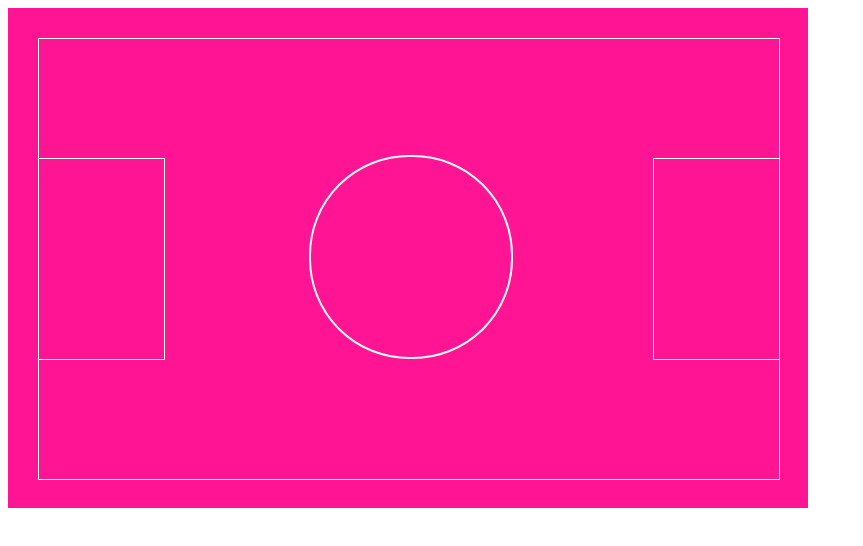
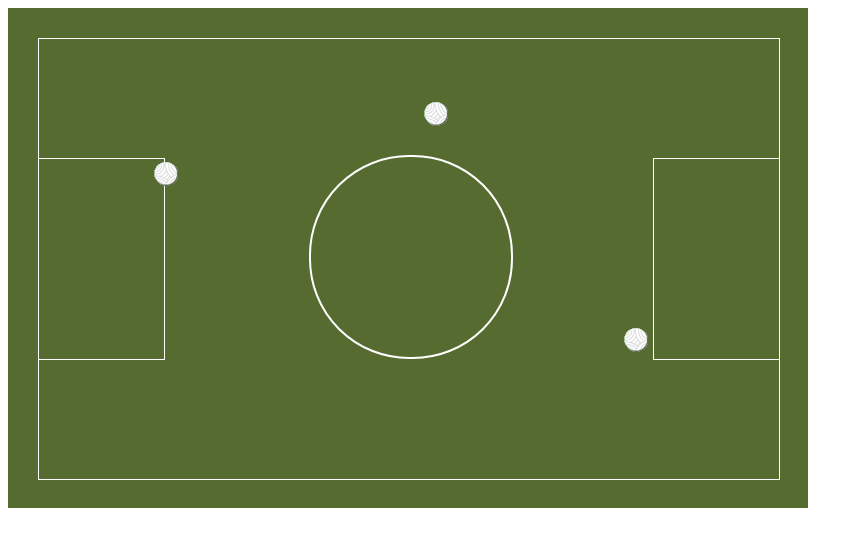
Before and after one commit to Cinthia-Developer/la-cancha, a plain HTML site: page index.html in a window 1280 px wide. Shown: the whole page, without its empty margins (0-863 px from the left). Drawn offline with Linux system fonts and the light colour scheme.

Commit message:
terminado

```diff
--- a/css/main.css
+++ b/css/main.css
@@ -2,7 +2,7 @@
 .caja{
     width: 800px;
     height: 500px;
-    background-color: deeppink;
+    background-color:darkolivegreen;
     position: static;
 }
 .caja2{
@@ -29,7 +29,6 @@
     position: absolute;
     left: 270px;
     bottom: 120px;
-
 }
 .dos{
     border: 1px solid white;
@@ -40,3 +39,24 @@
     bottom: 120px;
     margin: -1px;
 }
+.pelotita1{
+    background-image: url(../img/bola.png);
+    width: 24px;
+    height: 24px;position: relative;
+    left: 115px;
+    top: 3px;
+}
+.pelotita2{
+    background-image: url(../img/bola.png);
+    width: 24px;
+    height: 24px;position: relative;
+    left: 270px;
+    bottom: 60px;
+}
+.pelotita3{
+    background-image: url(../img/bola.png);
+    width: 24px;
+    height: 24px;position: relative;
+    left: 470px;
+    top: 142px;
+}
--- a/index.html
+++ b/index.html
@@ -7,11 +7,17 @@
 	<body>
 		<!-- Inserta tu código aqui -->
 		<div class="caja">
+
           <div class="caja2">
           <div class="redondo"></div>
-		    <div class="uno"></div>
+		    <div class="uno">
+		    <div class="pelotita1"> <div class="pelotita2"></div>
+		    <div class="pelotita3"></div>
+		    </div></div>
 		    <div class="dos"></div>
-		</div></div>
+
+		</div>
+		</div>
 
 	</body>
 </html>
```
